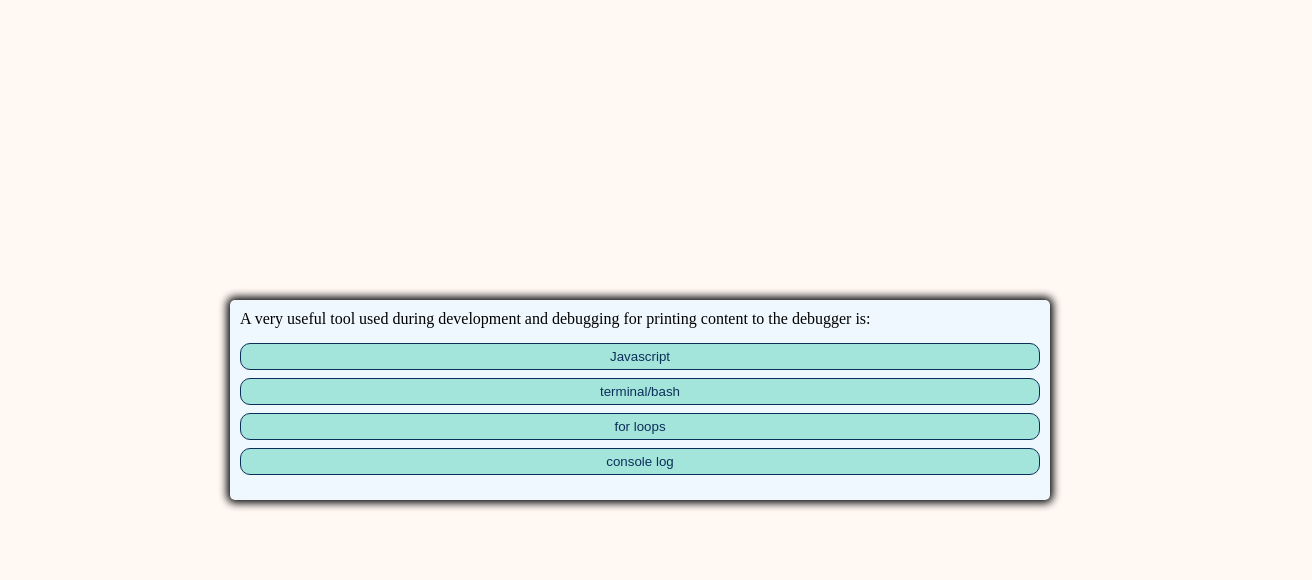
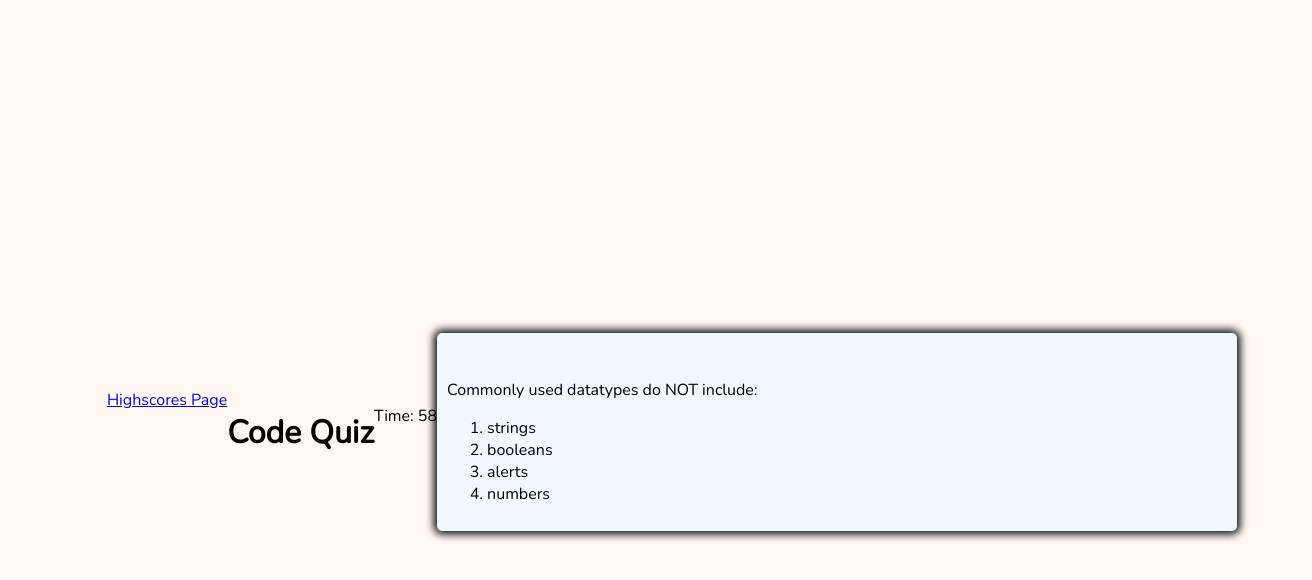
Before and after one commit to mattyjtx/code-quiz, a plain HTML site: page index.html in a window 1280 px wide. Both pictures are taken after a click on the button "start". Shown: the whole page, 1312 px wide, since content can reach past the window. Drawn offline with nearby package versions, Linux system fonts and the light colour scheme.

Commit message:
finished timer and punishment for wrong answer

```diff
--- a/index.html
+++ b/index.html
@@ -11,19 +11,30 @@
 <link href="https://fonts.googleapis.com/css2?family=Nunito:wght@200&display=swap" rel="stylesheet">
 </head>
 <body>
+    <header>
+        <div>
+            <a href="./highscores.html">Highscores Page</a>
+        </div>
+        <div>
+            <h1>Code Quiz</h1>
+        </div>
+        <div>
+            <p>Time: <span id="timer">00</span></p>
+        </div>
+    </header>
     <div class="container">
+        <div id="start-container">
+            <p>Lorem ipsum dolor, sit amet consectetur adipisicing elit. Fugiat qui nam sequi, veritatis molestiae modi temporibus doloremque porro, dolorem eum tempora, sapiente nostrum laudantium! Cum nulla assumenda odit modi ullam.</p>
+            <button id="start-btn" class="start-btn">start</button>
+        </div>
         <div id="question-container" class="hide">
-            <div id="question">question</div>
-            <div id="answer-btns" class="btn-grid">
-                <button class="btn">answer 1</button>
-                <button class="btn">answer 2</button>
-                <button class="btn">answer 3</button>
-                <button class="btn">answer 4</button>
-            </div>
+            <h2 id="questoin-title"></h2>
+            <div id="answer-btns" class="btn-grid"></div>
         </div>
-        <div class="controls">
-            <button id="start-btn" class="start-btn">start</button>
-            <button id="next-btn" class="next-btn hide">next</button>
+        <div id="end-container" class="hide">
+            <h5>Your score is <span id="score"></span></h5>
+            <input type="text" id="initials">
+            <button id="submit-score" class="next-btn">Submit</button>
         </div>
     </div>
     <script src="script.js"></script>
--- a/script.js
+++ b/script.js
@@ -1,103 +1,124 @@
 var startButton = document.getElementById('start-btn');
-var nextButton = document.getElementById('next-btn');
-var questionContainerElement = document.getElementById('question-container');
-var questionElement = document.getElementById('question');
-var answerButtonsElement = document.getElementById('answer-btns');
 
-var randomPickedQuestions, currentQuestionIndex
+var questionContainerEl = document.getElementById('question-container');
+var questionEl = document.getElementById('question');
+var answerButtonsEl = document.getElementById('answer-btns');
+var startContainerEl = document.getElementById('start-container');
+var timerEl = document.getElementById('timer');
+var time = 60;
+var timerInterval;
+
+var currentQuestionIndex = 0;
+
 
 
 startButton.addEventListener('click', beginGame);
+questionContainerEl.addEventListener('click', chooseAnswer);
+
 
 
 function beginGame() {
-console.log(beginGame);
-startButton.classList.add('hide');
-randomPickedQuestions = questions.sort(() => Math.random() - .5);
-currentQuestionIndex = 0;
-questionContainerElement.classList.remove('hide');
-setNextQuestion();
+    questionContainerEl.classList.remove("hide");
+    startContainerEl.classList.add('hide');
+
+    timerInterval = setInterval(function(){
+        time--;
+        timerEl.textContent = time;
+    }, 1000)
+
+    showQuestion();
 
 }
 
-function setNextQuestion() {
-    resetState();
-    showQuestion(randomPickedQuestions[currentQuestionIndex]);
+function finishGame() {
+  questionContainerEl.innerHTML = "game over :o";
+  clearInterval(timerInterval);
 
 }
 
-function showQuestion(question){
-    questionElement.innerText = question.question;
-    question.answers.forEach(answer => {
-        var button = document.createElement('button')
-        button.innerText = answer.text
-        button.classList.add('btn')
-        if (answer.correct) {
-            button.dataset.correct = answer.correct
-        }
-        button.addEventListener('click', chooseAnswer);
-        answerButtonsElement.appendChild(button);
+function showQuestion(){
+    // questionElement.innerText = question.question;
+    // question.answers.forEach(answer => {
+    //     var button = document.createElement('button')
+    //     button.innerText = answer.text
+    //     button.classList.add('btn')
+    //     if (answer.correct) {
+    //         button.dataset.correct = answer.correct
+    //     }
+    //     button.addEventListener('click', chooseAnswer);
+    //     answerButtonsElement.appendChild(button);
+    if (currentQuestionIndex === questions.length) {
+        finishGame();
+    }
+
+
+    // });
+    var quizQuestion = document.createElement('p');
+    quizQuestion.textContent= questions[currentQuestionIndex].question;
+    var choicesList = document.createElement('ol');
+    for (var i = 0; i < questions[currentQuestionIndex].choices.length; i++) {
+        var currentChoice = document.createElement('li');
+        currentChoice.textContent = questions[currentQuestionIndex].choices[i];
+        choicesList.append(currentChoice);
+    }
+    questionContainerEl.append(quizQuestion);
+    questionContainerEl.append(choicesList);
+
+
+}
 
 
 
-    });
+function chooseAnswer(event) {
+   var currentAnswer = event.target.textContent;
+   var correctAnswer = document.createElement('p');
+   if (currentAnswer === questions[currentQuestionIndex].answer) {
+
+    correctAnswer.textContent = "correct ;)";
+    timerEl.append(correctAnswer);
+   } else {
+       correctAnswer.textContent = "wrong :(";
+       time -= 5;
+       timerEl.append(correctAnswer);
+   }
+    questionContainerEl.innerHTML = "";
+   currentQuestionIndex++;
+   showQuestion();
+
 }
 
-function resetState() {
-    nextButton.classList.add('hide')
-    while (answerButtonsElement.firstChild) {
-        answerButtonsElement.removeChild(answerButtonsElement.firstChild)
-    }
-}
 
-function chooseAnswer(e) {
 
-}
 
 var questions = [
     {
         question: 'Commonly used datatypes do NOT include:',
-        answers: [
-            {text: 'strings', correct: false},
-            {text: 'booleans', correct: false },
-            {text: 'alerts', correct: true},
-            {text: 'numbers', correct: false},
-        ]
+        choices: ['strings','booleans', 'alerts', 'numbers'],
+        answer: 'alerts'
     },
+
     {
         question: 'The condition in an if/else statement is enclosed within ___.' ,
-        answers: [
-            {text: 'quotes', correct: false},
-            {text: 'curly brackets', correct: false},
-            {text: 'parenthesis', correct: true},
-            {text: 'square brackets', correct: false},
-        ]
+        choices: ['quotes', 'curly brackets', 'parenthesis', 'square brackets'] ,
+        answer: 'curly brackets'
+
     },
     {
         question: 'Arrays in Javascript can be used to store ____.' ,
-        answers: [
-            {text: 'numbers & strings', correct: false},
-            {text: 'other arrays', correct: false},
-            {text: 'booleans', correct: true},
-            {text: 'all of the above', correct: false},
-        ]
+        choices: ['numbers & strings', 'other arrays', 'booleans', 'all of the above'] ,
+        answer: 'all of the above'
+
     },
     {
         question: 'String values must be enclosed with ___ when being assigned to variables.' ,
-        answers: [
-            {text: 'commas', correct: false},
-            {text: 'curly brackets', correct: false},
-            {text: 'quotes', correct: true},
-            {text: 'parenthesis', correct: false},
-        ]
+        choices: ['commas', 'curly brackets', 'quotes', 'parenthesis'] ,
+        answer: 'quotes'
+
     },
     {
         question: 'A very useful tool used during development and debugging for printing content to the debugger is:' ,
-        answers: [
-            {text: 'Javascript', correct: false},
-            {text: 'terminal/bash', correct: false},
-            {text: 'for loops', correct: false},
-            {text: 'console log', correct: true},
-        ]
+        choices: ['Javascript', 'terminal/bash', 'for loops', 'console log'] ,
+        answer: 'console log'
+
     },
 ]
--- a/style.css
+++ b/style.css
@@ -1,20 +1,34 @@
-/* * , {
+
+* {
     box-sizing: border-box;
     font-family: 'Nunito', sans-serif;
+}
 
-}  */
 
 body {
-    padding: 0;
-    margin: 0;
+
+    padding: 1rem;
+    margin: 2rem;
     display: flex;
     justify-content: center;
     align-items: center;
     width: 100vw;
     height: 100vh;
-    background-color: #FFF8F3;
+    background-color:#FFF8F3 ;
+
 
 }
+
+header {
+    display: flex;
+    text-align: center;
+    justify-content: center;
+}
+
+.hide{
+    display: none;
+}
+
 
 .container {
     width: 800px;
@@ -57,7 +71,3 @@ body {
     justify-content: center;
     align-items: center;
 }
-
-.hide {
-    display: none;
-}
```
